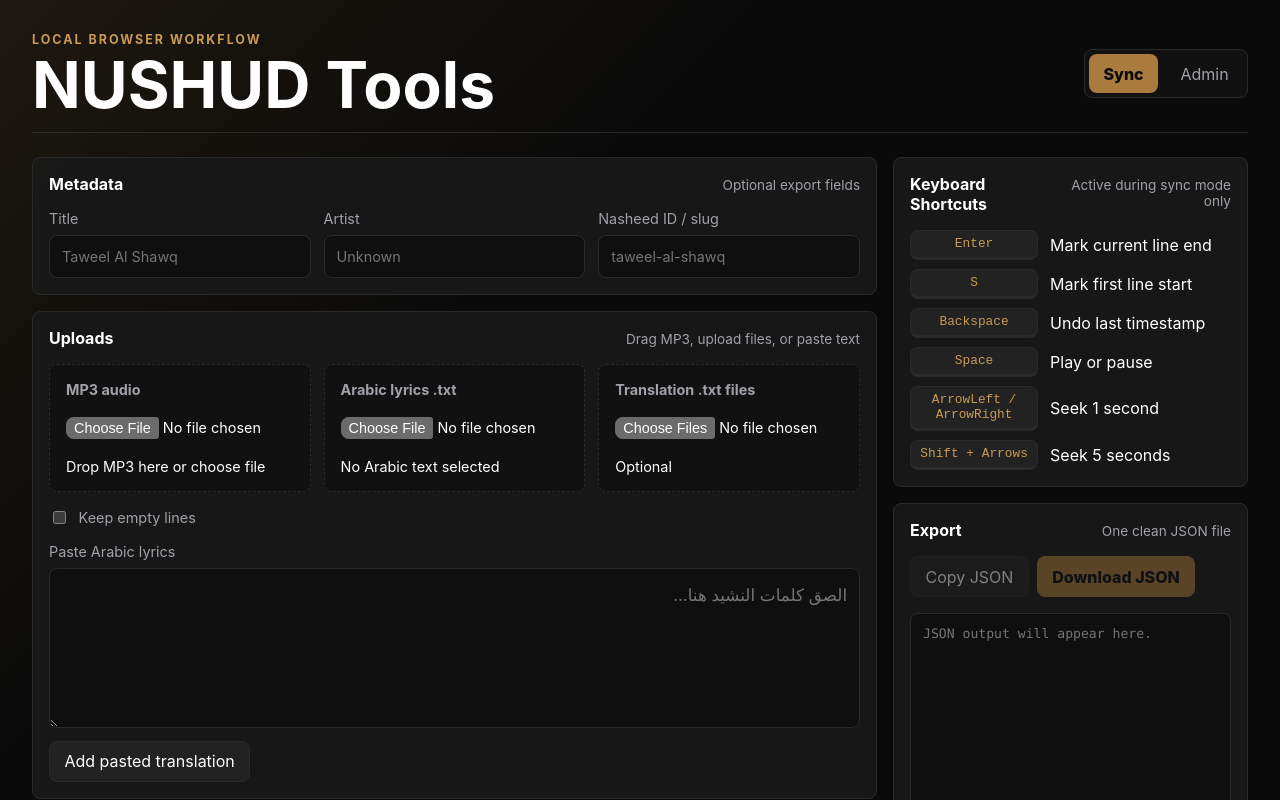
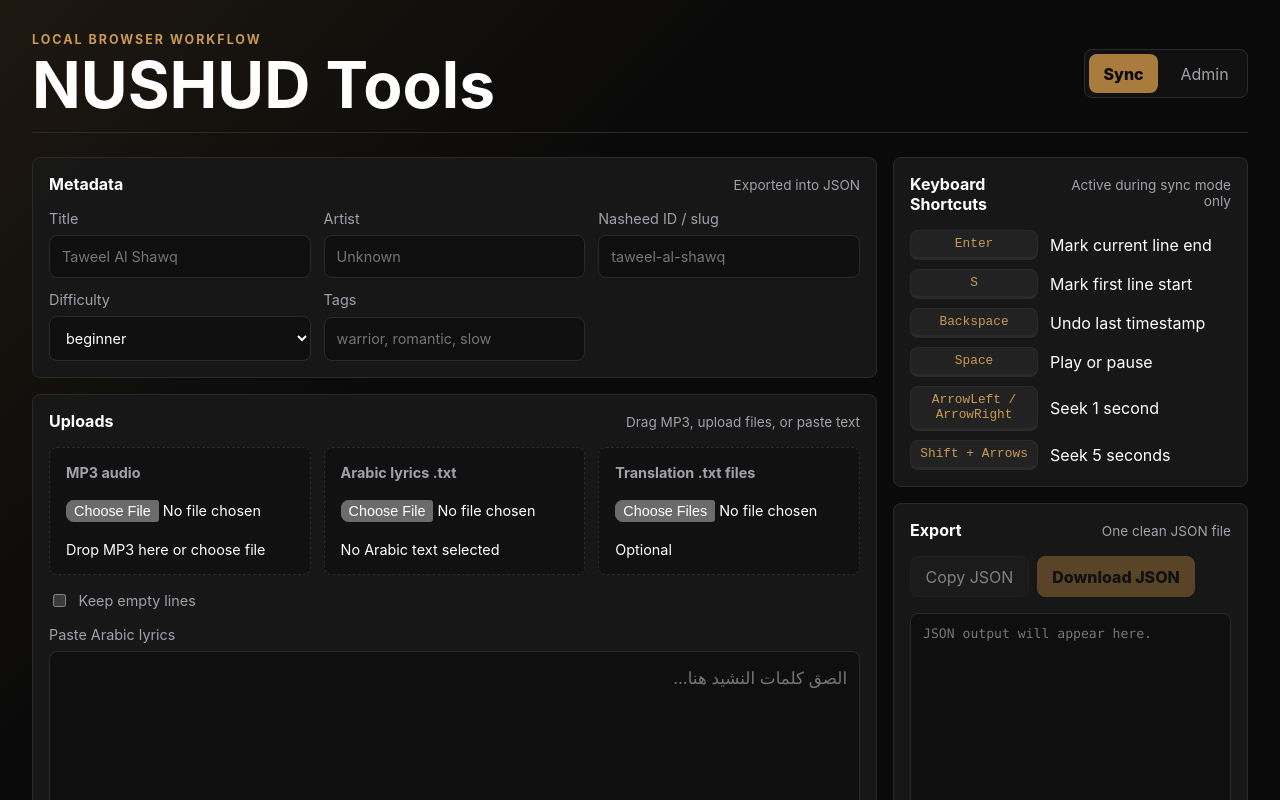
Before and after one commit to daodibnali-sudo/nushudtools, a React (Vite) app: page / in a window 1280 px wide. Shown: the top 800 px of the page. Built offline with nearby package versions, Linux system fonts and the light colour scheme.

Commit message:
feat: enhance metadata structure with difficulty and tags fields

```diff
--- a/src/App.tsx
+++ b/src/App.tsx
@@ -32,7 +32,13 @@ function isTypingTarget(target: EventTarget | null): boolean {
 function App() {
   const audioRef = useRef<HTMLAudioElement | null>(null);
   const [currentView, setCurrentView] = useState<"sync" | "admin">("sync");
-  const [metadata, setMetadata] = useState<Metadata>({ id: "", title: "", artist: "" });
+  const [metadata, setMetadata] = useState<Metadata>({
+    id: "",
+    title: "",
+    artist: "",
+    difficulty: "beginner",
+    tags: "",
+  });
   const [audioFile, setAudioFile] = useState<File | null>(null);
   const [audioUrl, setAudioUrl] = useState("");
   const [arabicFileName, setArabicFileName] = useState("");
--- a/src/components/AdminPanel.tsx
+++ b/src/components/AdminPanel.tsx
@@ -17,6 +17,8 @@ type LyricsMetadata = {
   slug: string;
   title: string;
   artistName: string;
+  difficulty: NushudContentJson["difficulty"];
+  tags: string[];
   audioFileName: string;
   durationMs: number;
   lineCount: number;
@@ -33,8 +35,6 @@ export function AdminPanel({ generatedContentJson, generatedAudioFile }: AdminPa
   const [password, setPassword] = useState("");
   const [adminEmail, setAdminEmail] = useState("");
   const [isAdmin, setIsAdmin] = useState(false);
-  const [difficulty, setDifficulty] = useState("beginner");
-  const [tags, setTags] = useState("");
   const [coverFile, setCoverFile] = useState<File | null>(null);
   const [audioFile, setAudioFile] = useState<File | null>(null);
   const [lyricsFile, setLyricsFile] = useState<File | null>(null);
@@ -101,6 +101,8 @@ export function AdminPanel({ generatedContentJson, generatedAudioFile }: AdminPa
       lyricsMetadata.title,
       `Slug: ${lyricsMetadata.slug}`,
       `Artist: ${lyricsMetadata.artistName}`,
+      `Difficulty: ${lyricsMetadata.difficulty}`,
+      lyricsMetadata.tags.length > 0 ? `Tags: ${lyricsMetadata.tags.join(", ")}` : "Tags: none",
       `Duration: ${lyricsMetadata.durationMs} ms`,
       `Lines: ${lyricsMetadata.lineCount}`,
       lyricsMetadata.audioFileName ? `Expected audio: ${lyricsMetadata.audioFileName}` : "",
@@ -239,11 +241,8 @@ export function AdminPanel({ generatedContentJson, generatedAudioFile }: AdminPa
         audio_url: audioUrl,
         lyrics_json_url: lyricsJsonUrl,
         duration_ms: metadata.durationMs,
-        difficulty,
-        tags: tags
-          .split(",")
-          .map((tag) => tag.trim().toLowerCase())
-          .filter(Boolean),
+        difficulty: metadata.difficulty,
+        tags: metadata.tags,
         total_words: normalizedWords.length,
         new_words_count: new Set(normalizedWords).size,
         is_published: true,
@@ -349,21 +348,6 @@ export function AdminPanel({ generatedContentJson, generatedAudioFile }: AdminPa
           ) : (
             <span>{metadataPreview}</span>
           )}
-        </div>
-
-        <div className="field-grid two-column">
-          <label>
-            Difficulty
-            <select value={difficulty} onChange={(event) => setDifficulty(event.target.value)}>
-              <option value="beginner">beginner</option>
-              <option value="intermediate">intermediate</option>
-              <option value="advanced">advanced</option>
-            </select>
-          </label>
-          <label>
-            Tags
-            <input value={tags} onChange={(event) => setTags(event.target.value)} placeholder="warrior, romantic, slow" />
-          </label>
         </div>
 
         <div className="upload-grid admin-upload-grid">
@@ -482,6 +466,8 @@ function getLyricsMetadata(json: NushudContentJson): LyricsMetadata {
   const slug = String(record.id ?? record.slug ?? "").trim();
   const title = String(record.title ?? "").trim();
   const artistName = String(record.artist ?? record.artistName ?? record.author ?? record.authorName ?? "").trim();
+  const difficulty = getDifficulty(record.difficulty);
+  const tags = getTags(record.tags);
   const audioFileName = String(record.audioFileName ?? record.audio_file_name ?? "").trim();
   const durationMs = getDurationMs(json);
 
@@ -500,6 +486,8 @@ function getLyricsMetadata(json: NushudContentJson): LyricsMetadata {
     slug,
     title,
     artistName,
+    difficulty,
+    tags,
     audioFileName,
     durationMs,
     lineCount: json.lines.length,
@@ -517,6 +505,18 @@ function getDurationMs(json: NushudContentJson): number {
 
   const maxEndMs = Math.max(...json.lines.map((line) => Number(line.endMs)));
   return Number.isFinite(maxEndMs) && maxEndMs > 0 ? Math.round(maxEndMs) : 0;
+}
+
+function getDifficulty(value: unknown): NushudContentJson["difficulty"] {
+  return value === "intermediate" || value === "advanced" ? value : "beginner";
+}
+
+function getTags(value: unknown): string[] {
+  if (!Array.isArray(value)) {
+    return [];
+  }
+
+  return value.map((tag) => String(tag).trim().toLowerCase()).filter(Boolean);
 }
 
 function validateSelectedAudioFile(metadata: LyricsMetadata, file: File) {
--- a/src/components/MetadataPanel.tsx
+++ b/src/components/MetadataPanel.tsx
@@ -10,7 +10,7 @@ export function MetadataPanel({ metadata, onChange }: MetadataPanelProps) {
     <section className="panel">
       <div className="panel-heading">
         <h2>Metadata</h2>
-        <p>Optional export fields</p>
+        <p>Exported into JSON</p>
       </div>
       <div className="field-grid">
         <label>
@@ -37,6 +37,30 @@ export function MetadataPanel({ metadata, onChange }: MetadataPanelProps) {
             placeholder="taweel-al-shawq"
           />
         </label>
+        <label>
+          Difficulty
+          <select
+            value={metadata.difficulty}
+            onChange={(event) =>
+              onChange({
+                ...metadata,
+                difficulty: event.target.value as Metadata["difficulty"],
+              })
+            }
+          >
+            <option value="beginner">beginner</option>
+            <option value="intermediate">intermediate</option>
+            <option value="advanced">advanced</option>
+          </select>
+        </label>
+        <label>
+          Tags
+          <input
+            value={metadata.tags}
+            onChange={(event) => onChange({ ...metadata, tags: event.target.value })}
+            placeholder="warrior, romantic, slow"
+          />
+        </label>
       </div>
     </section>
   );
--- a/src/types.ts
+++ b/src/types.ts
@@ -18,12 +18,16 @@ export type Metadata = {
   id: string;
   title: string;
   artist: string;
+  difficulty: "beginner" | "intermediate" | "advanced";
+  tags: string;
 };
 
 export type NushudContentJson = {
   id: string;
   title: string;
   artist: string;
+  difficulty: "beginner" | "intermediate" | "advanced";
+  tags: string[];
   audioFileName: string;
   lineCount: number;
   languages: string[];
--- a/src/utils/exportJson.ts
+++ b/src/utils/exportJson.ts
@@ -51,6 +51,11 @@ export function buildContentJson({
     id: metadata.id.trim(),
     title: metadata.title.trim(),
     artist: metadata.artist.trim(),
+    difficulty: metadata.difficulty,
+    tags: metadata.tags
+      .split(",")
+      .map((tag) => tag.trim().toLowerCase())
+      .filter(Boolean),
     audioFileName,
     lineCount: arabicLines.length,
     languages,
```
